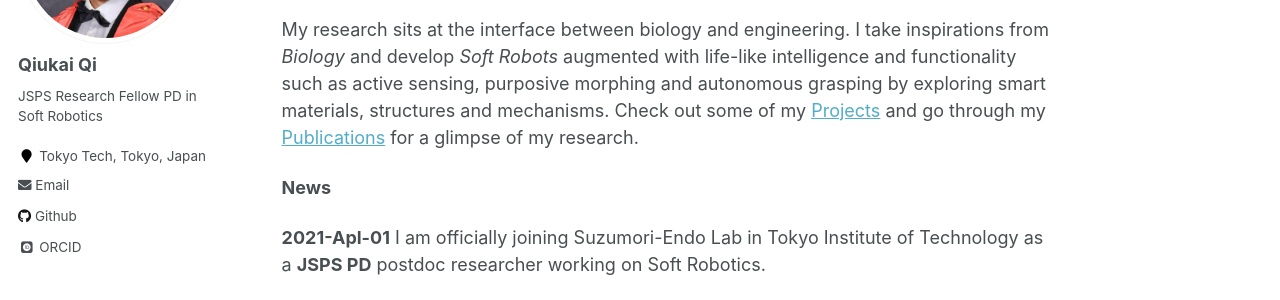
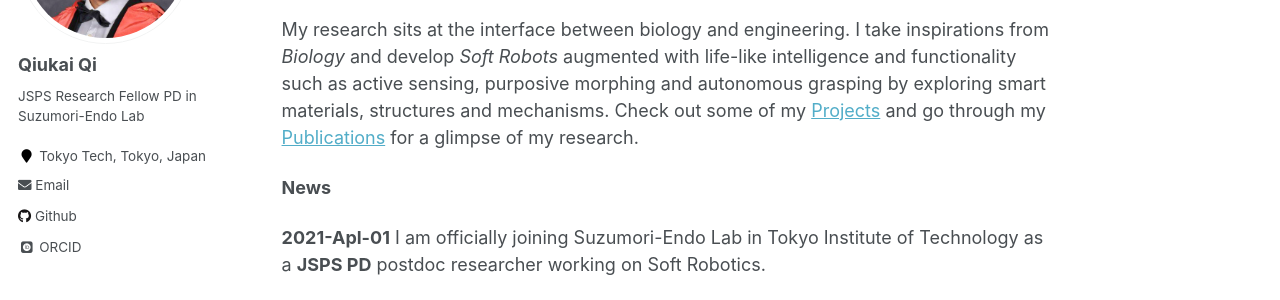
Before and after one commit to QiukaiQi/qiukaiqi.github.io, a Jekyll site: the page built from _pages/about.md, in a window 1280 px wide. Shown: the part 249-549 px from the top of the page. Built offline with Jekyll 4.4.1, drawn with Linux system fonts in a browser that asks for light colours; some web fonts are replaced.

Commit message:
Update _config.yml

```diff
--- a/_config.yml
+++ b/_config.yml
@@ -79,7 +79,7 @@ analytics:
 author:
   name             : "Qiukai Qi"
   avatar           : "profilev2.jpg"
-  bio              : "JSPS Research Fellow PD in Soft Robotics"
+  bio              : "JSPS Research Fellow PD in Suzumori-Endo Lab"
   location         : "Tokyo Tech, Tokyo, Japan"
   employer         :
   googlescholar    : # "https://scholar.google.co.uk/citations?user=ubuy4zYAAAAJ"
```
